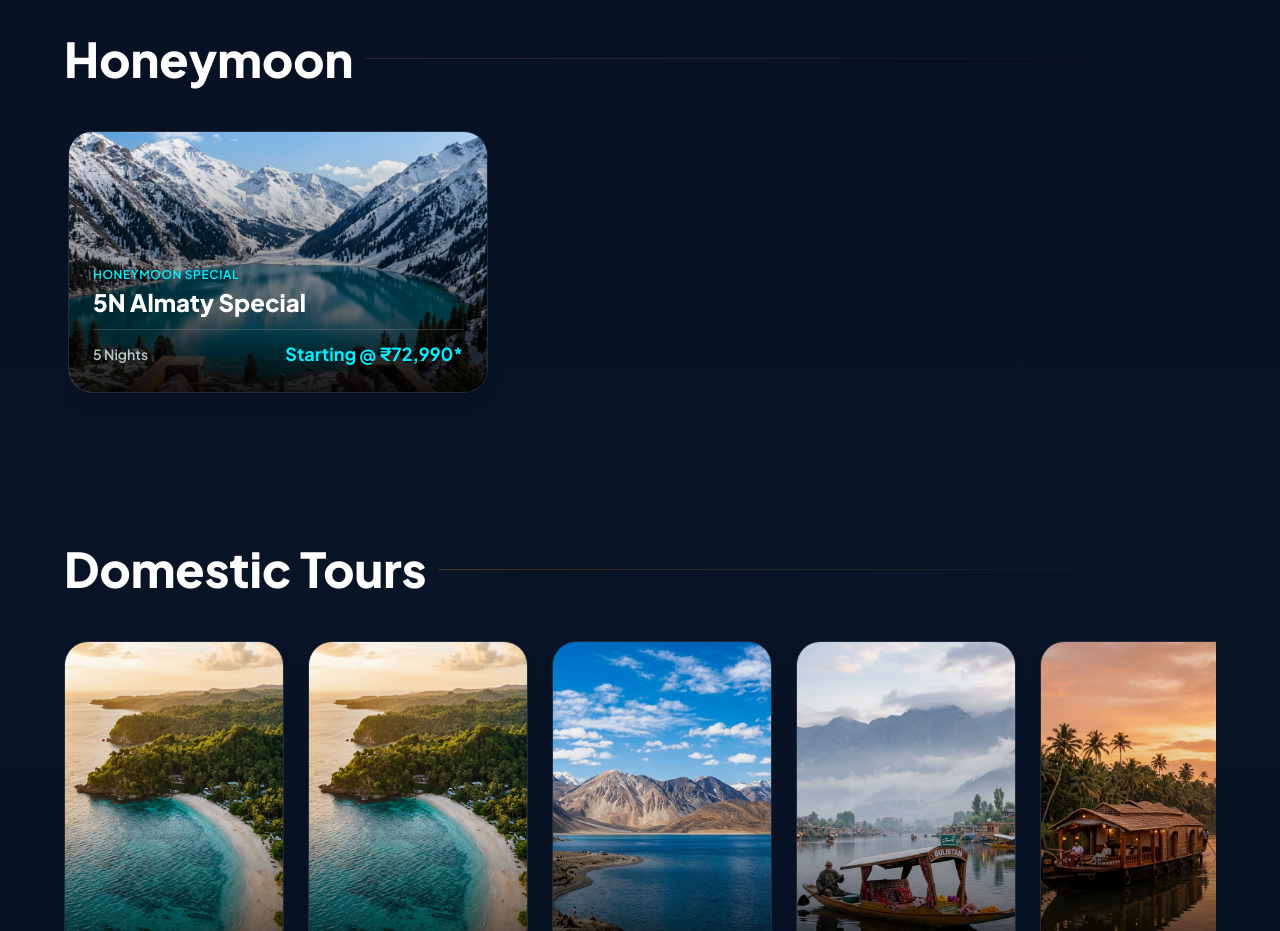
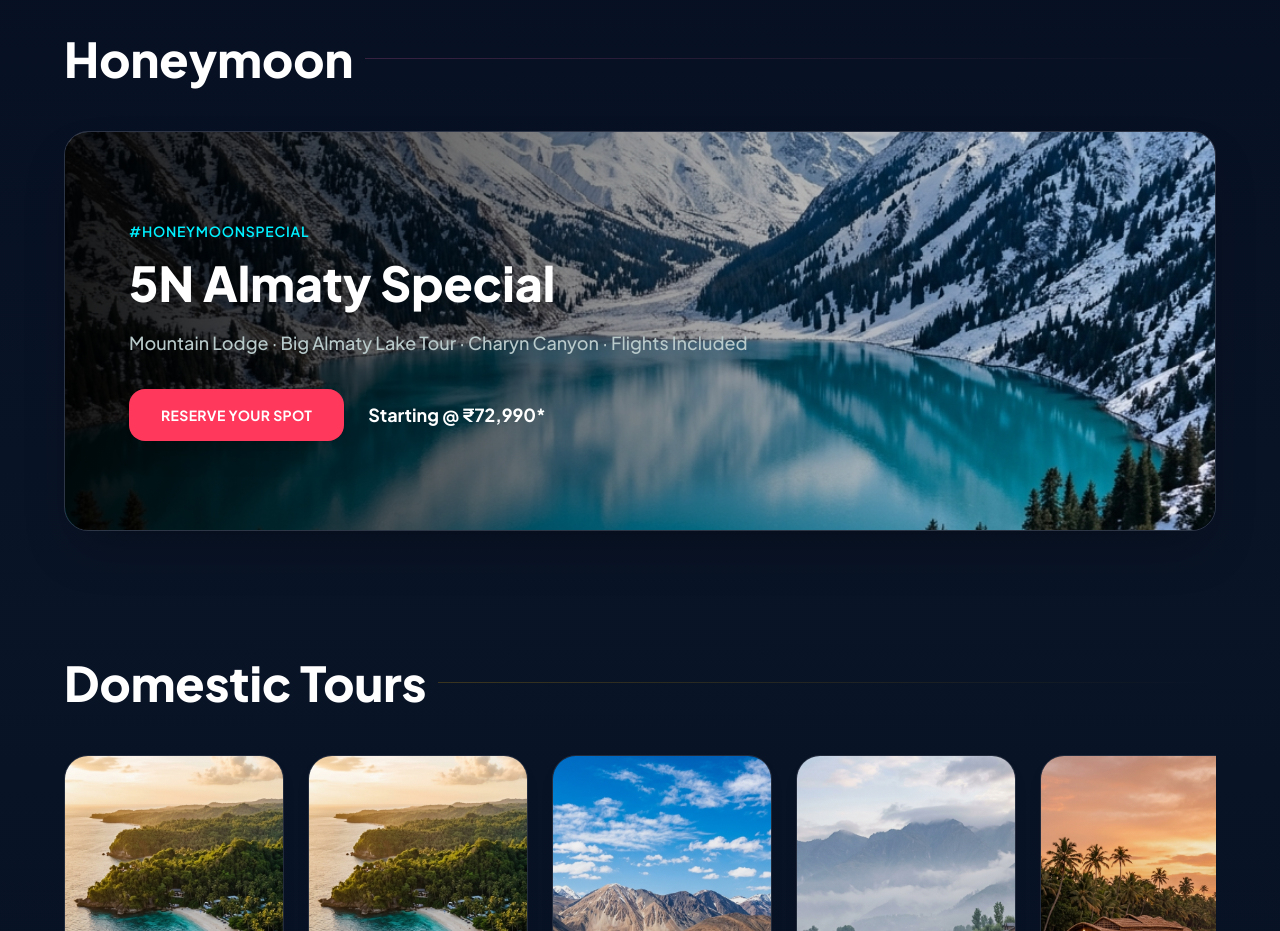
Before and after one commit to PESstudent1902/let-s_trip_landing, a Next.js app: page / in a window 1280 px wide. Shown: the part 1960-2891 px from the top of the page. Built offline with nearby package versions, Linux system fonts and the light colour scheme.

Commit message:
style(honeymoon): restore wide banner style dynamically using first honeymoon package

```diff
--- a/src/components/DestinationsSection.tsx
+++ b/src/components/DestinationsSection.tsx
@@ -216,8 +216,9 @@ export default function DestinationsSection() {
         </div>
 
         {/* ============================================================
-           3. HONEYMOON SPECIAL
+           3. HONEYMOON SPECIAL WIDE BANNER
            ============================================================ */}
+        {honeymoonPkgs.length > 0 && (
           <div>
             <div className="flex items-center gap-3 mb-8 md:mb-12">
               <h2 className="text-3xl sm:text-4xl md:text-5xl font-black text-white" style={{ fontFamily: "var(--font-headline)" }}>
@@ -226,36 +227,42 @@ export default function DestinationsSection() {
               <div className="flex-1 h-px bg-gradient-to-r from-pink-400 to-transparent opacity-20" />
             </div>
 
-          <Carousel>
-            {honeymoonPkgs.map((pkg) => (
-              <Link
-                href={`/packages/${pkg.id}`}
-                key={pkg.id}
-                className="relative aspect-[16/10] w-[300px] sm:w-[420px] rounded-3xl overflow-hidden group hover:scale-[1.02] transition-all duration-500 border border-white/10 shadow-lg flex-shrink-0 snap-start"
-              >
-                <Image src={pkg.image} alt={pkg.name} fill className="object-cover group-hover:scale-105 transition-transform duration-500" />
-                <div className="absolute inset-0 bg-gradient-to-t from-black/90 via-black/35 to-transparent" />
+            {(() => {
+              const pkg = honeymoonPkgs[0];
+              const hashtag = pkg.tags?.[0] ? `#${pkg.tags[0]}` : `#HoneymoonSpecial`;
+              const title = pkg.name;
+              const subtitle = pkg.highlights.slice(0, 4).join(" · ");
 
-                <div className="absolute bottom-6 left-6 right-6">
-                  <span className="text-xs font-semibold tracking-wider text-cyan uppercase block mb-1">
-                    Honeymoon Special
+              return (
+                <div className="relative w-full rounded-3xl overflow-hidden border border-white/15 shadow-2xl min-h-[340px] md:min-h-[400px] flex items-center p-8 md:p-16">
+                  <Image src={pkg.image} alt={pkg.name} fill className="object-cover" />
+                  <div className="absolute inset-0 bg-gradient-to-r from-black/90 via-black/40 to-transparent z-0" />
+
+                  <div className="relative z-10 max-w-2xl text-left">
+                    <span className="text-xs md:text-sm font-semibold tracking-wider text-cyan uppercase block mb-3" style={{ fontFamily: "var(--font-headline)" }}>
+                      {hashtag}
                     </span>
-                  <h3 className="text-xl sm:text-2xl font-black text-white mb-2 leading-tight truncate" style={{ fontFamily: "var(--font-headline)" }}>
-                    {pkg.name}
+                    <h3 className="text-3xl sm:text-4xl md:text-5xl font-black leading-tight mb-4 text-white" style={{ fontFamily: "var(--font-headline)" }}>
+                      {title}
                     </h3>
-                  <div className="flex items-center justify-between mt-3 pt-2.5 border-t border-white/15">
-                    <span className="text-text-secondary text-sm font-semibold">
-                      {pkg.durationNights ? `${pkg.durationNights} Nights` : "Tailored Trip"}
-                    </span>
-                    <span className="text-cyan font-bold text-base sm:text-lg" style={{ fontFamily: "var(--font-headline)" }}>
+                    <p className="text-base sm:text-lg font-medium text-text-secondary mb-8" style={{ fontFamily: "var(--font-headline)" }}>
+                      {subtitle}
+                    </p>
+
+                    <div className="flex flex-wrap items-center gap-6">
+                      <Link href={`/packages/${pkg.id}`} className="px-8 py-4 rounded-2xl bg-[#FF385C] hover:bg-[#FF385C]/90 text-white font-bold text-sm tracking-wide text-center transition-all shadow-xl hover:scale-[1.02]">
+                        RESERVE YOUR SPOT
+                      </Link>
+                      <span className="text-white text-lg font-bold" style={{ fontFamily: "var(--font-headline)" }}>
                         Starting @ {pkg.price}*
                       </span>
                     </div>
                   </div>
-              </Link>
-            ))}
-          </Carousel>
                 </div>
+              );
+            })()}
+          </div>
+        )}
 
         {/* ============================================================
            4. DOMESTIC TOURS
```
Lines whose indentation alone changed are shown as unchanged.
